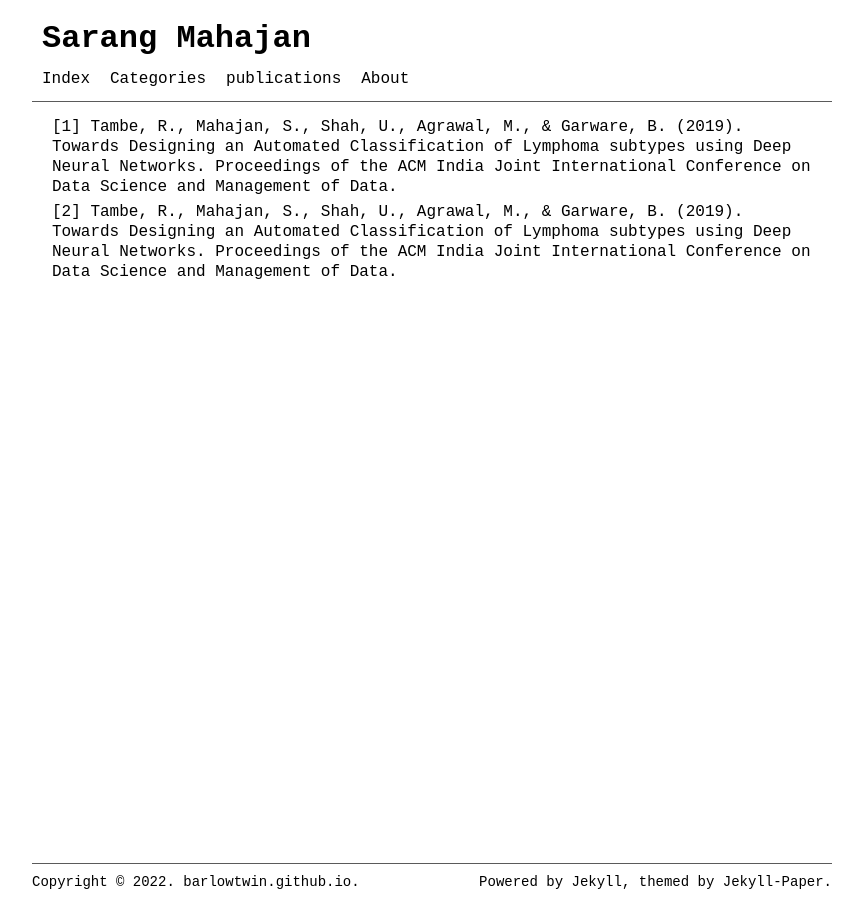
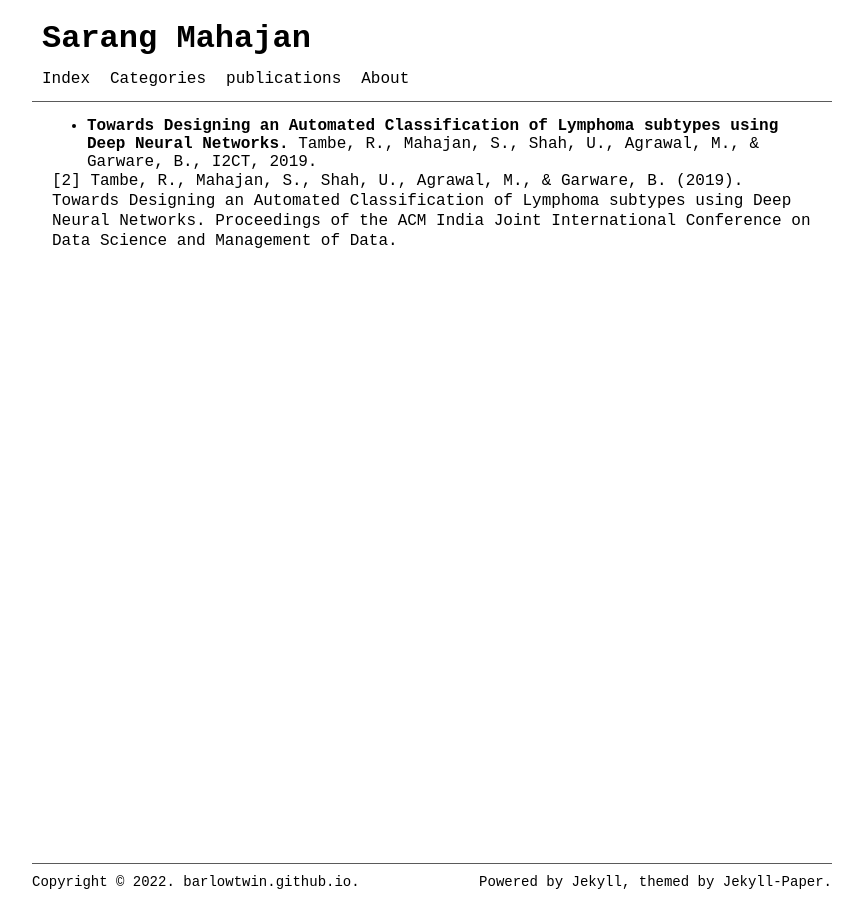
Before and after one commit to barlowtwin/sarang7m.github.io, a Jekyll site: the page built from pages/publications.md, in a window 1280 px wide. Shown: the whole page, without its empty margins (208-1068 px from the left). Built offline with Jekyll 4.4.1, drawn with Linux system fonts in a browser that asks for light colours.

Commit message:
Update publications.md

```diff
--- a/pages/publications.md
+++ b/pages/publications.md
@@ -4,6 +4,9 @@ title:
 permalink: /publications/
 ---
 
-[1] Tambe, R., Mahajan, S., Shah, U., Agrawal, M., & Garware, B. (2019). Towards Designing an Automated Classification of Lymphoma subtypes using Deep Neural Networks. Proceedings of the ACM India Joint International Conference on Data Science and Management of Data.
+- **Towards Designing an Automated Classification of Lymphoma subtypes using Deep Neural Networks.**
+Tambe, R., Mahajan, S., Shah, U., Agrawal, M., & Garware, B., I2CT, 2019.
+
+
 
 [2] Tambe, R., Mahajan, S., Shah, U., Agrawal, M., & Garware, B. (2019). Towards Designing an Automated Classification of Lymphoma subtypes using Deep Neural Networks. Proceedings of the ACM India Joint International Conference on Data Science and Management of Data.
```
